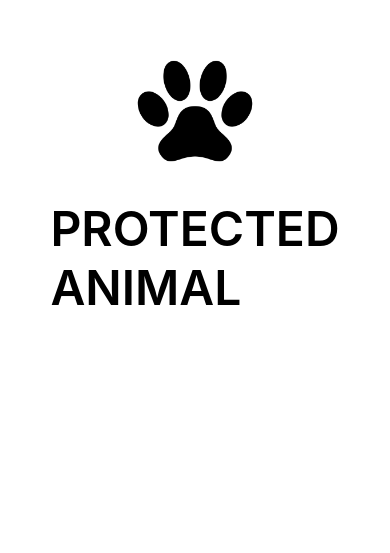
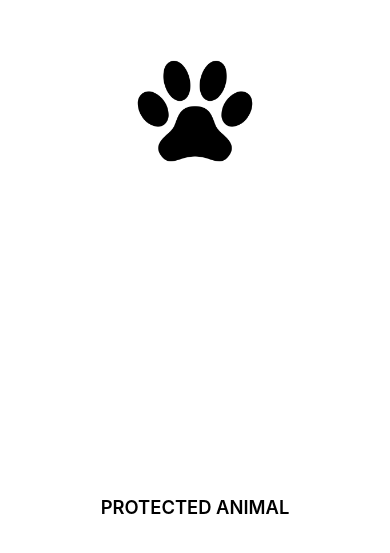
Before and after one commit to eco3s/frontend, a Next.js app: page / in a window 390 px wide. Shown: the part 291-844 px from the top of the page. Built offline with nearby package versions, Linux system fonts and the light colour scheme.

Commit message:
feat: Loading Page

```diff
--- a/components/Load.tsx
+++ b/components/Load.tsx
@@ -2,7 +2,7 @@ import LoadStyles from '../styles/Load.module.css'
 
 const Load = () => {
   return (
-    <div>
+    <div className={LoadStyles.main}>
       <div className={LoadStyles.logoIcon}></div>
       <div className={LoadStyles.title}>PROTECTED ANIMAL</div>
     </div>
--- a/package.json
+++ b/package.json
@@ -12,7 +12,8 @@
     "classnames": "^2.3.2",
     "next": "12.3.1",
     "react": "18.2.0",
-    "react-dom": "18.2.0"
+    "react-dom": "18.2.0",
+    "swr": "^1.3.0"
   },
   "devDependencies": {
     "@types/node": "18.7.20",
--- a/styles/Load.module.css
+++ b/styles/Load.module.css
@@ -1,3 +1,7 @@
+.main {
+  animation: loadMain .5s forwards;
+}
+
 .logoIcon {
   position: absolute;
   top: 50%;
@@ -18,3 +22,19 @@
   left: 50%;
   transform: translate(-50%, -200%);
 }
+
+@media (max-width: 910px) {
+  .title {
+    font-weight: 600;
+    font-size: 1.15rem;
+    position: absolute;
+    bottom: 0;
+    left: 50%;
+    transform: translate(-50%, -160%);
+  }
+}
+
+@keyframes loadMain {
+  0% { opacity: 0; }
+  100% { opacity: 1; }
+}
```
Also changed, not shown: 1 other file (tests, documents, lock files or other folders).
